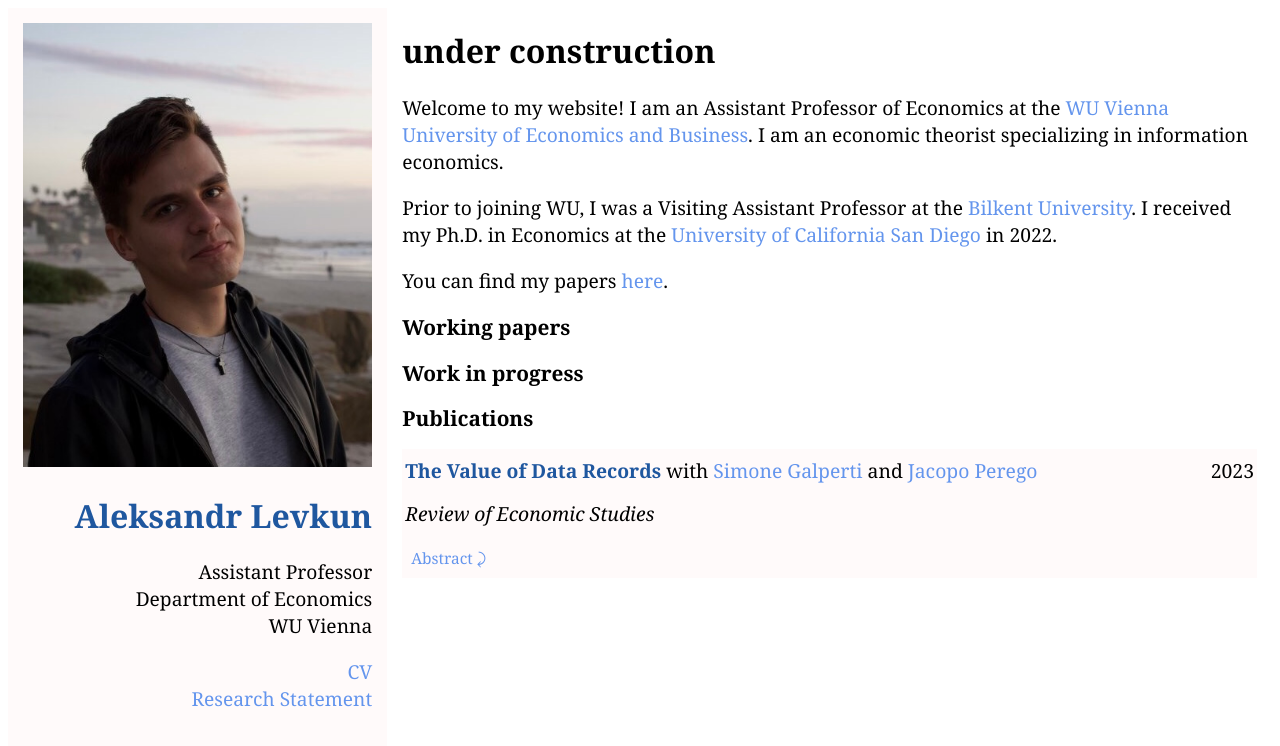
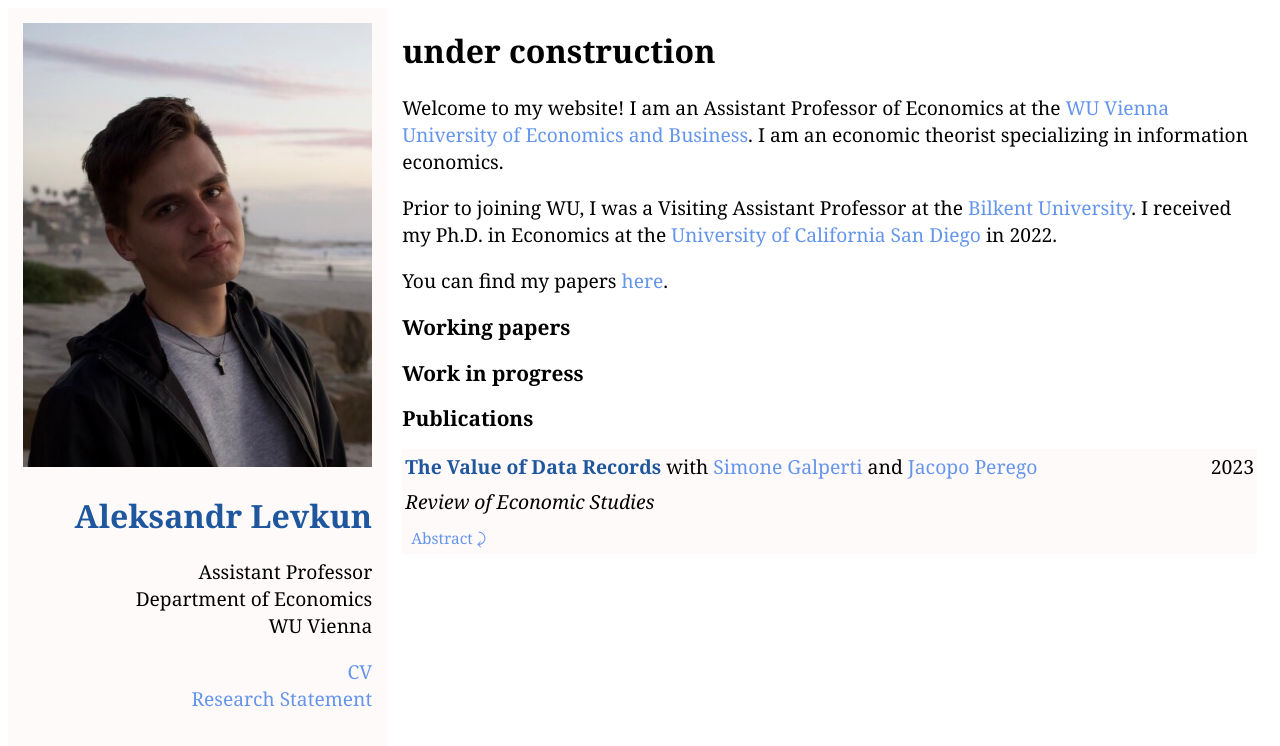
Before and after one commit to alevkun/alevkun.github.io, a Jekyll site: the page built from index.html, in a window 1280 px wide. Shown: the top 746 px of the page. Built offline with Jekyll 4.4.1, drawn with Linux system fonts in a browser that asks for light colours.

Commit message:
Update title.html

```diff
--- a/_layouts/title.html
+++ b/_layouts/title.html
@@ -40,6 +40,7 @@
 
 .hidden{
   display: none;
+  font-size: 0.8em;
 }
 
 .button {
@@ -76,7 +77,7 @@ table, th, td {
   border:0px solid black;
   border-collapse: collapse;
   background-color: #FFFAFA;
-  padding: 8px;
+  padding: 4px;
   padding-left: 3px;
   padding-right: 3px;
   font-size: 1.1em;
```
